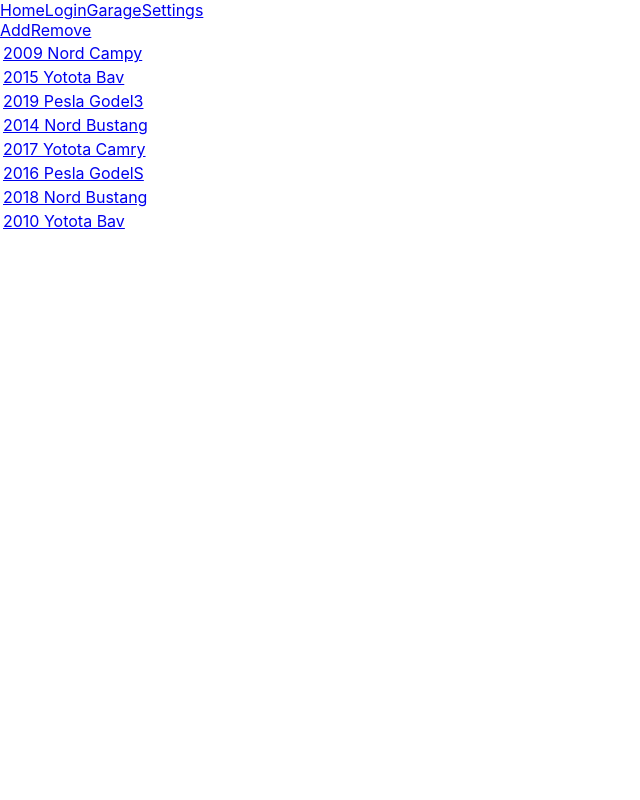
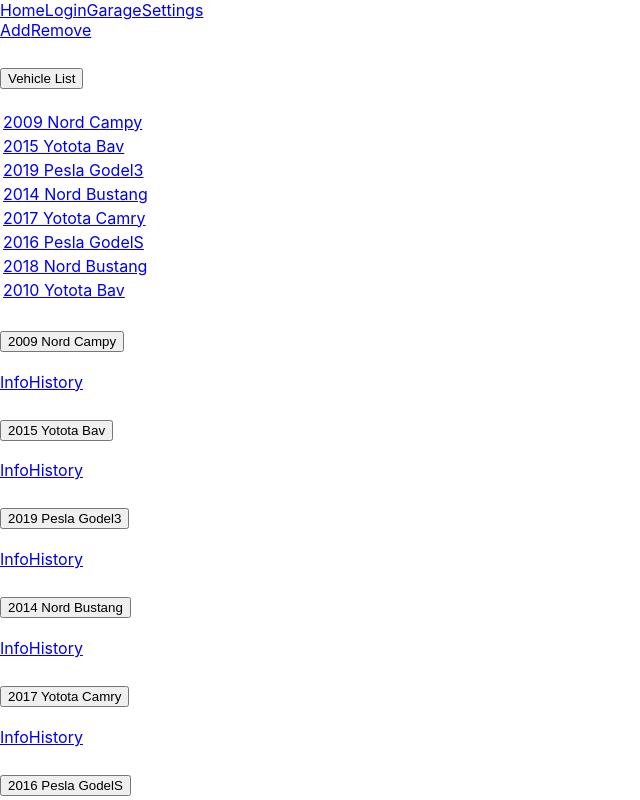
Before and after one commit to dheffer/DrivelineApp, a React (Create React App) app in the folder frontend/: page /garage in a window 1280 px wide. Shown: the top 800 px of the page, without its empty margins (0-640 px from the left). Built offline with nearby package versions, Linux system fonts and the light colour scheme.

Commit message:
Adding accordions to Garage.js

```diff
--- a/frontend/src/pages/garage/Garage.js
+++ b/frontend/src/pages/garage/Garage.js
@@ -1,7 +1,7 @@
 import {BrowserRouter, Routes, Route, Link, useNavigate} from "react-router-dom";
-import VehicleNavbar from "../vehicle/VehicleNavbar";
 import AddRemoveNavbar from "./AddRemoveNavbar";
 import VehicleInfo from "../vehicle/VehicleInfo";
+import Accordion from 'react-bootstrap/Accordion';
 
 function Garage() {
     // TODO: REPLACE WITH REAL VALUES, THESE ARE USED AS TEST VALUES
@@ -16,6 +16,38 @@ function Garage() {
               <Route path={"/garage/vehicle-info/:vehicle"} element={<VehicleInfo />} />
           </Routes>
 
+          <Accordion defaultActiveKey="0">
+                <Accordion.Item eventKey="0">
+                    <Accordion.Header>Vehicle List</Accordion.Header>
+                    <Accordion.Body>
+                        <table>
+                            <tbody>
+                            {vehicles.map((vehicle,id) => {
+                                let param = vehicle.replaceAll(" ", "-").toLowerCase();
+                                return (
+                                    <tr key={id}>
+                                        <td><Link to={"/garage/vehicle-info/"+param} >{vehicle}</Link></td>
+                                    </tr>
+                                )
+                            })}
+                            </tbody>
+                        </table>
+                    </Accordion.Body>
+                </Accordion.Item>
+          </Accordion>
+
+          {vehicles.map((vehicle,id) => {
+              let param = vehicle.replaceAll(" ", "-").toLowerCase();
+              return (
+                  <Accordion.Item eventKey={id+""}>
+                      <Accordion.Header>{vehicle}</Accordion.Header>
+                      <Accordion.Body>
+                          <Link to={"/garage/vehicle-info/"+param} >Info</Link>
+                          <Link to={"/garage/vehicle-history/"+param} >History</Link>
+                      </Accordion.Body>
+                  </Accordion.Item>
+              )
+          })}
           <table>
           <tbody>
           {vehicles.map((vehicle,id) => {
```
